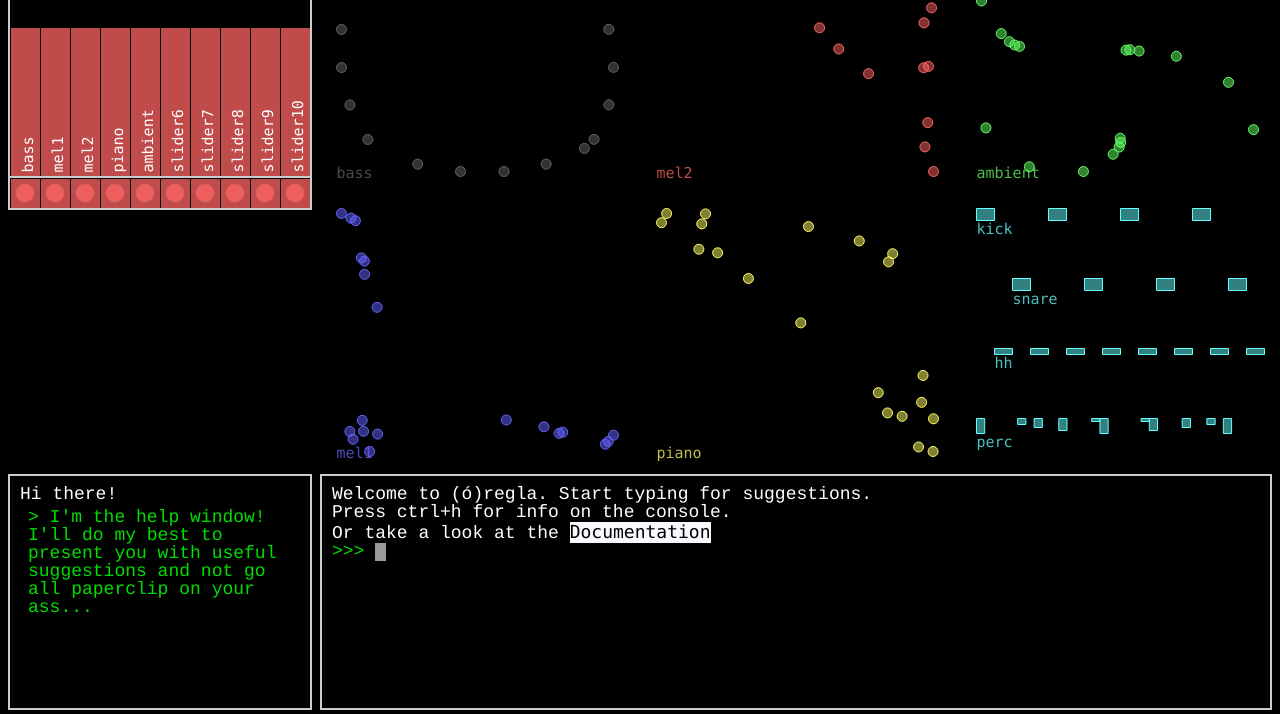
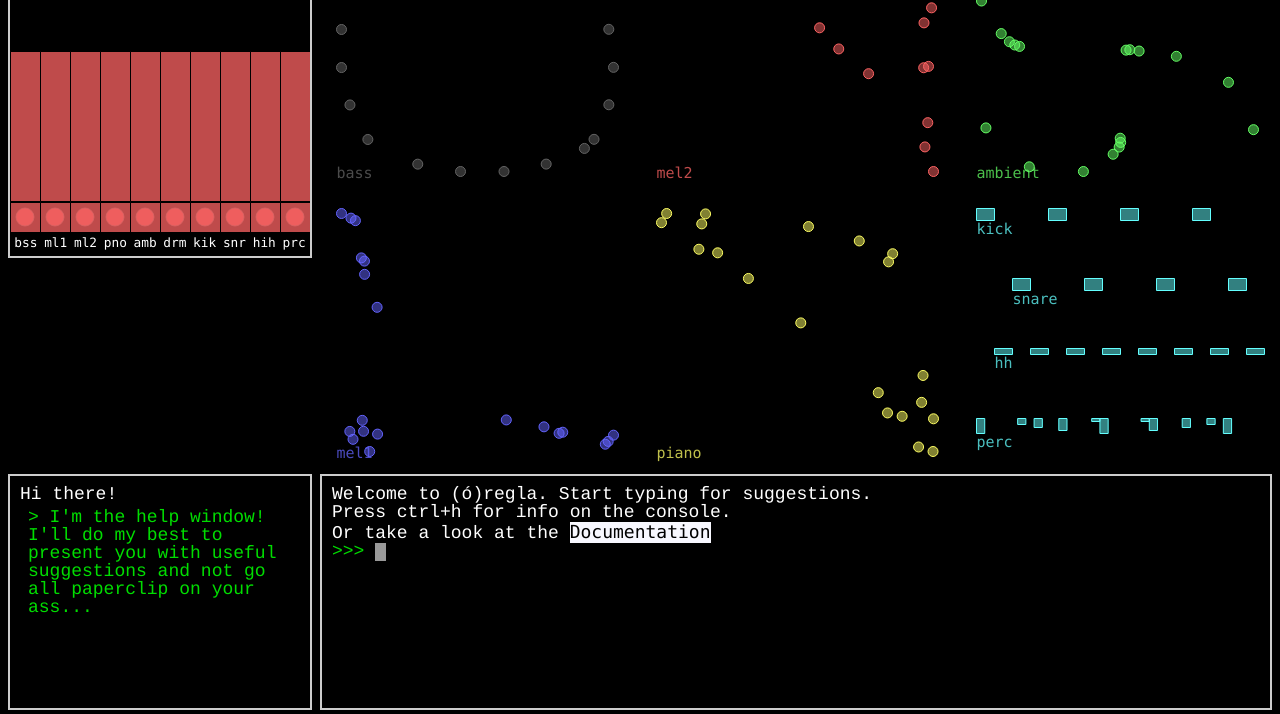
Before and after one commit to andripetur/oregla, a plain HTML site: page index.html in a window 1280 px wide. Shown: the part 86-800 px from the top of the page. Drawn offline with Linux system fonts and the light colour scheme; no server answers.

Commit message:
mixer finished

```diff
--- a/composition.js
+++ b/composition.js
@@ -149,8 +149,8 @@ var Instrument = null; // make accesible to help
   Instrument.prototype.noteOn = function( midi ) {
     var duration = duration || 200,
         freq = flock.midiFreq(midi),
-        detune = getSynthValue(this.detune, 'osc.freq') - 100,
-        osc2Offset = Math.round(getSynthValue(this.offset, 'osc.freq') - 100),
+        detune = getSynthValue(this.detune, 'line.mul') - 100,
+        osc2Offset = Math.round(getSynthValue(this.offset, 'line.mul') - 100),
         freq2 = flock.midiFreq(midi + osc2Offset) * Math.pow(2, (detune)/1200);
 
     this.synth.set({
@@ -206,7 +206,7 @@ var Instrument = null; // make accesible to help
   Instrument.prototype.oscillators = function(){
     var options = argsToOptions(...arguments);
     for (var parm in options) {
-      applyParameters(parm, options, [options[parm]+=100, this[parm], 'osc.freq']);
+      applyParameters(parm, options, [options[parm]+=100, this[parm], 'line.mul']);
     }
   }
 
@@ -264,7 +264,7 @@ var Instrument = null; // make accesible to help
 
     play: function(which){
       // if (drumTimeouts.hasOwnProperty(which)) clearTimeout(drumTimeouts[which]);
-      var duration = getSynthValue(sound.drums[which].duration, 'osc.freq') - 100,
+      var duration = getSynthValue(sound.drums[which].duration, 'line.mul') - 100,
           on = { "volEnv.gate": 1 , "pitchEnv.gate": 1} , off = { "volEnv.gate": 0 , "pitchEnv.gate": 0};
 
       if(duration < 25) duration = 25;
@@ -335,7 +335,7 @@ var Instrument = null; // make accesible to help
   Drum.prototype.set = function(){
     var options = argsToOptions(...arguments);
     for (var parm in options) {
-      applyParameters(parm, options, [options[parm]+=100, this[parm], 'osc.freq']);
+      applyParameters(parm, options, [options[parm]+=100, this[parm], 'line.mul']);
     }
   };
 
--- a/draw.js
+++ b/draw.js
@@ -57,7 +57,7 @@ function makeGrid( colls, rows ) {
 }
 
 var canvasSettings = {
-  backgroundColor: 'black',
+  backgroundColor: 'rgba(0,0,0,0)',
   renderOnAddRemove: false,
   selection: false
 }
@@ -134,6 +134,22 @@ function addName(instrument, _color){
   }));
 }
 
+// function addMixerText(){
+//   var text = new fabric.Text("Mixer", {
+//     left: faderboxCanvas.getCenter().left,
+//     top: 15,
+//     originX: "center",
+//     fontFamily: "Menlo",
+//     fontSize: 15,
+//     selectable: false,
+//     hoverCursor: 'default',
+//     fill: "white"
+//   });
+//
+//   faderboxCanvas.add( text );
+//   // text.sendToBack();
+// }
+
 function drawInstrument(instrument, _buffer){
   var buffer = _buffer || sound[instrument].buffer,
       xrange = utilities.range(buffer.map(function(p){ return p.x; })),
@@ -190,9 +206,8 @@ function createFader(i){
   var f = new fabric.Rect({
     // functionality
     name: 'slider'+(i+1),
-    controls: 'none',
-    onInstrument: 'none',
-    isExponential: false,
+    controls: 'vol.mul',
+    isExponential: true,
     range: { low: 0, high: 1 },
     callbackFunction: "setSynthdefValue",
     // look
@@ -279,12 +294,12 @@ function setupFader(which, settings) {
   faderSetups[which] = settings;
 }
 
-function setupButton(which, settings) {
+function setupButton(which, settings, monitor) {
   buttonBoxCanvas.item(buttonNr(which)).set(settings);
   buttonSetups[which] = settings;
   // register object listener
   var nr = which;
-  sound[settings.instrument].watch('isPlaying', function(prop,oldval,newval){
+  settings.instrument.watch('isPlaying', function(prop,oldval,newval){
     var b = buttonBoxCanvas.item(buttonNr(which));
     b.state = newval;
     b.fill = b.colors[ b.state ? 1 : 0 ];
@@ -308,18 +323,6 @@ function drawFaderbox(){
     faderboxCanvas.item(i).set(faderSetups[i]);
   }
 
-  if(faderSetups.length !== 0) addFaderNames();
-
-  faderboxCanvas.renderAll();
-}
-
-function addFaderNames(){
-  for (var i = 0; i < box.nrOfElements; i++) {
-    faderboxCanvas.add( new fabric.Text(faderboxCanvas.item(i).name,
-    { left: (i+1) * box.elWidth, top: box.height-5 , angle: -90,
-      fill: 'white', originY: 'bottom', fontSize: 15, selectable: false, fontFamily: "Menlo",
-    }));
-  }
   faderboxCanvas.renderAll();
 }
 
--- a/index.html
+++ b/index.html
@@ -27,8 +27,16 @@
       <div id='title'><br>(ó)regla<br>&nbsp;</div>
 
         <canvas id="cvs"></canvas>
-        <canvas id="faderbox" class="uibox"></canvas>
-        <canvas id="buttonbox" class="uibox"></canvas>
+        <div id=mixer>
+          Mixer
+          <canvas id="faderbox"></canvas>
+          <canvas id="buttonbox"></canvas>
+          <table><tr> <!-- names -->
+            <td>bss</td><td>ml1</td><td>ml2</td><td>pno</td><td>amb</td>
+            <td>drm</td><td>kik</td><td>snr</td><td>hih</td><td>prc</td>
+          </tr></table>
+        </div>
+
         <div id="help">
           <div id=help-title class="help">Hi there!</div>
           <div id=help-content class="help h-content">> I'm the help window! I'll do my best to present you with useful suggestions and not go all paperclip on your ass...
@@ -50,19 +58,48 @@
           setupFader(i, {
             "name": synth,
             "instrument": sound[synth].synth,
-            "controls": 'vol.mul',
-            "isExponential": true,
+          });
+        }
+
+        // drumbus
+        setupFader(i++, {
+          "name": "drums",
+          "instrument": synthDef.drumBus,
+        });
+
+        var o = i; // offset
+        for (var i = 0; i < sound.drums.list.length; i++) {
+          var drum = sound.drums.list[i];
+          setupFader(i+o, {
+            "name": drum,
+            "instrument": sound.drums[drum].synth,
           });
         }
 
         for (var i = 0; i < sound.instruments.length; i++) {
           setupButton(i, {
-            instrument: sound.instruments[i],
+            instrument: sound[sound.instruments[i]],
             onOn: sound[sound.instruments[i]].start,
             onOff: sound[sound.instruments[i]].stop,
           });
         }
-        addFaderNames();
+
+        setupButton(i++, { // drumbus
+          instrument: sound.drums,
+          onOn: sound.drums.start,
+          onOff: sound.drums.stop,
+        });
+
+        var o = i; // offset
+        for (var i = 0; i < sound.drums.list.length; i++) {
+          var drum = sound.drums.list[i];
+          setupButton(i+o, {
+            "instrument": sound.drums[drum],
+            onOn: sound.drums[drum].start,
+            onOff: sound.drums[drum].stop,
+          });
+        }
+
         initSuggestions();
         </script>
     </body>
--- a/style.css
+++ b/style.css
@@ -17,14 +17,22 @@ body {
   top: 5%;
   left: 0%;
   text-align: center;
-  /*background: ghostwhite;*/
   background: url(imgs/paper.jpg);
   width: calc(25% - 16px);
 }
 
-.uibox{
-  width: calc(25% - 12px);
+#mixer {
+  width: calc(25% - 20px);
   border: 2px solid #CCC;
+  padding-top: 1vh;
+  border-top: none;
+  font-size: 1vw;
+  text-align: center;
+}
+
+table {
+  text-align: center;
+  width: 100%;
 }
 
 #cvs {
--- a/synthDefinitions.js
+++ b/synthDefinitions.js
@@ -161,6 +161,11 @@
   synthDef.kick = flock.synth({
     nickName: "kick",
     synthDef: {
+      ugen: "flock.ugen.out",
+      id: 'vol',
+      mul: 0.7,
+      bus: 5,
+      sources: {
         ugen: 'flock.ugen.distortion',
           source: {
            id: 'osc',
@@ -185,13 +190,19 @@
              add: 60,
            },
          },
-       gain: 2,
+         gain: 3,
        },
+     }
   });
 
   synthDef.snare = flock.synth({
     nickName: "snare",
     synthDef: {
+      ugen: "flock.ugen.out",
+      id: 'vol',
+      mul: 0.7,
+      bus: 5,
+      sources: {
         ugen: 'flock.ugen.distortion',
         source: {
           ugen: "flock.ugen.filter.biquad.bp",
@@ -201,7 +212,7 @@
               id: "volEnv",
               ugen: "flock.ugen.asr",
               attack: 0.001,
-            sustain: 0.5,
+              sustain: 1,
               release: 0.4,
               gate: 0,
             },
@@ -222,11 +233,17 @@
         },
         gain: 2
       }
+    }
   });
 
   synthDef.hh = flock.synth({
     nickName: "hh",
     synthDef: {
+      ugen: "flock.ugen.out",
+      id: 'vol',
+      mul: 0.7,
+      bus: 5,
+      sources: {
         ugen: "flock.ugen.filter.biquad.bp",
         source: {
           ugen: "flock.ugen.whiteNoise",
@@ -253,6 +270,7 @@
 
         q: 3.0
       }
+    }
   });
 
   function percPitchEnv(i,pitch){
@@ -272,6 +290,11 @@
   synthDef.perc = flock.synth({
     nickName: "perc",
     synthDef: {
+      ugen: "flock.ugen.out",
+      id: 'vol',
+      mul: 0.7,
+      bus: 5,
+      sources: {
         ugen: 'flock.ugen.distortion',
           source: {
            ugen: "flock.ugen.sum",
@@ -290,22 +313,34 @@
            id: "volEnv",
            ugen: "flock.ugen.asr",
            attack: 0.003,
-         sustain: 0.5,
+           sustain: 1,
            release: 0.2,
            gate: 0,
          },
        },
+     }
+  });
+
+  synthDef.drumBus = flock.synth({
+    synthDef: {
+      ugen: 'flock.ugen.out',
+      id: 'vol',
+      mul: 0.7,
+      sources: {
+        ugen: 'flock.ugen.in',
+        bus: 5
+      }
+    }
   });
 
   synthDef.pseudoSynth = function(_init){
     var init = _init + 100 || 100;
     return flock.synth({
       synthDef: {
-        id: 'osc',
-        ugen: "flock.ugen.saw",
+        ugen: 'flock.ugen.out',
         rate: "control",
-        freq: init, // we use range 100-200, and scale it to 0-100 because 0 is weird
-        mul: 0 // keep it silent
+        id: 'line',
+        mul: init,
       }
     });
   };
```
Lines whose indentation alone changed are shown as unchanged.
